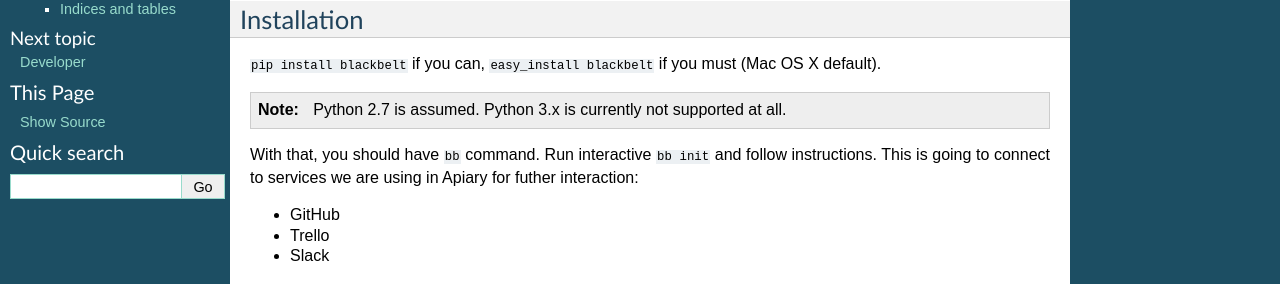
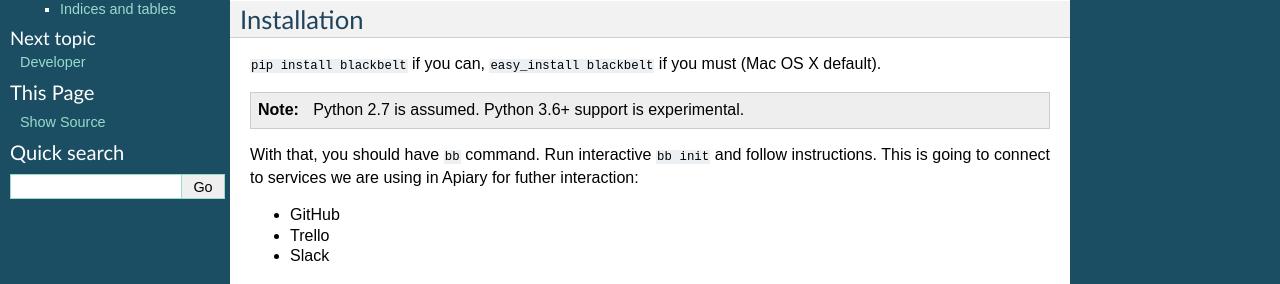
Before and after one commit to apiaryio/black-belt, a Sphinx documentation site: the page built from docs/source/index.rst, in a window 1280 px wide. Shown: the part 153-437 px from the top of the page. Built offline with Sphinx 7.4.7, drawn with Linux system fonts in a browser that asks for light colours.

Commit message:
feat: Add Python 3 support

```diff
--- a/docs/source/index.rst
+++ b/docs/source/index.rst
@@ -14,7 +14,7 @@
 you must (Mac OS X default).
 
 .. note::
-   Python 2.7 is assumed. Python 3.x is currently not supported at all.
+   Python 2.7 is assumed. Python 3.6+ support is experimental.
 
 With that, you should have ``bb`` command. Run interactive ``bb init`` and follow instructions. This is going to connect to services we are using in Apiary for futher interaction:
 
--- a/pavement.py
+++ b/pavement.py
@@ -49,6 +49,8 @@
         "Programming Language :: Python",
         "Programming Language :: Python :: 2",
         "Programming Language :: Python :: 2.7",
+        "Programming Language :: Python :: 3",
+        "Programming Language :: Python :: 3.6",
         "Programming Language :: Python :: Implementation :: CPython",
         "Environment :: Console",
         "Topic :: Documentation",
```
Also changed, not shown: .travis.yml.
